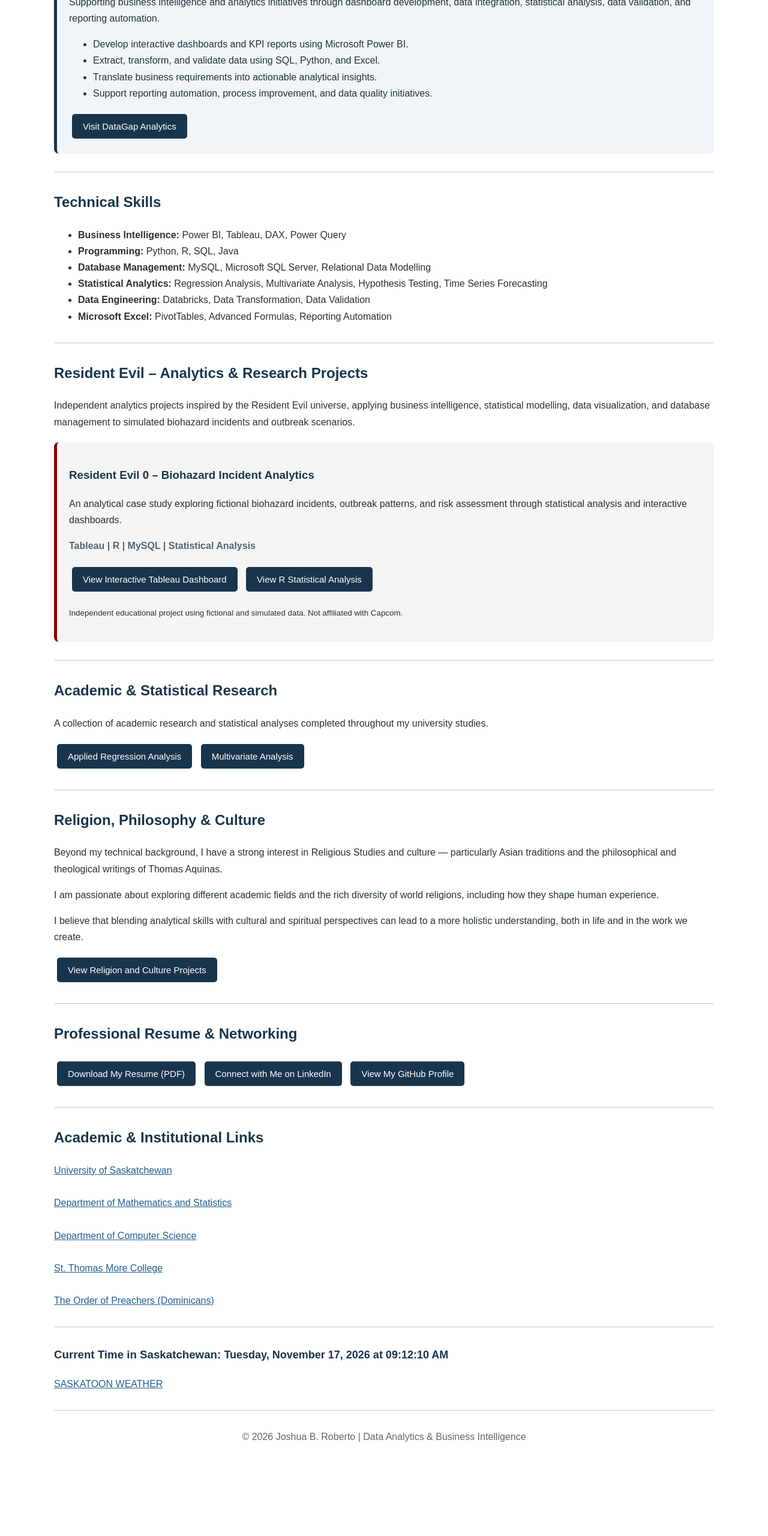
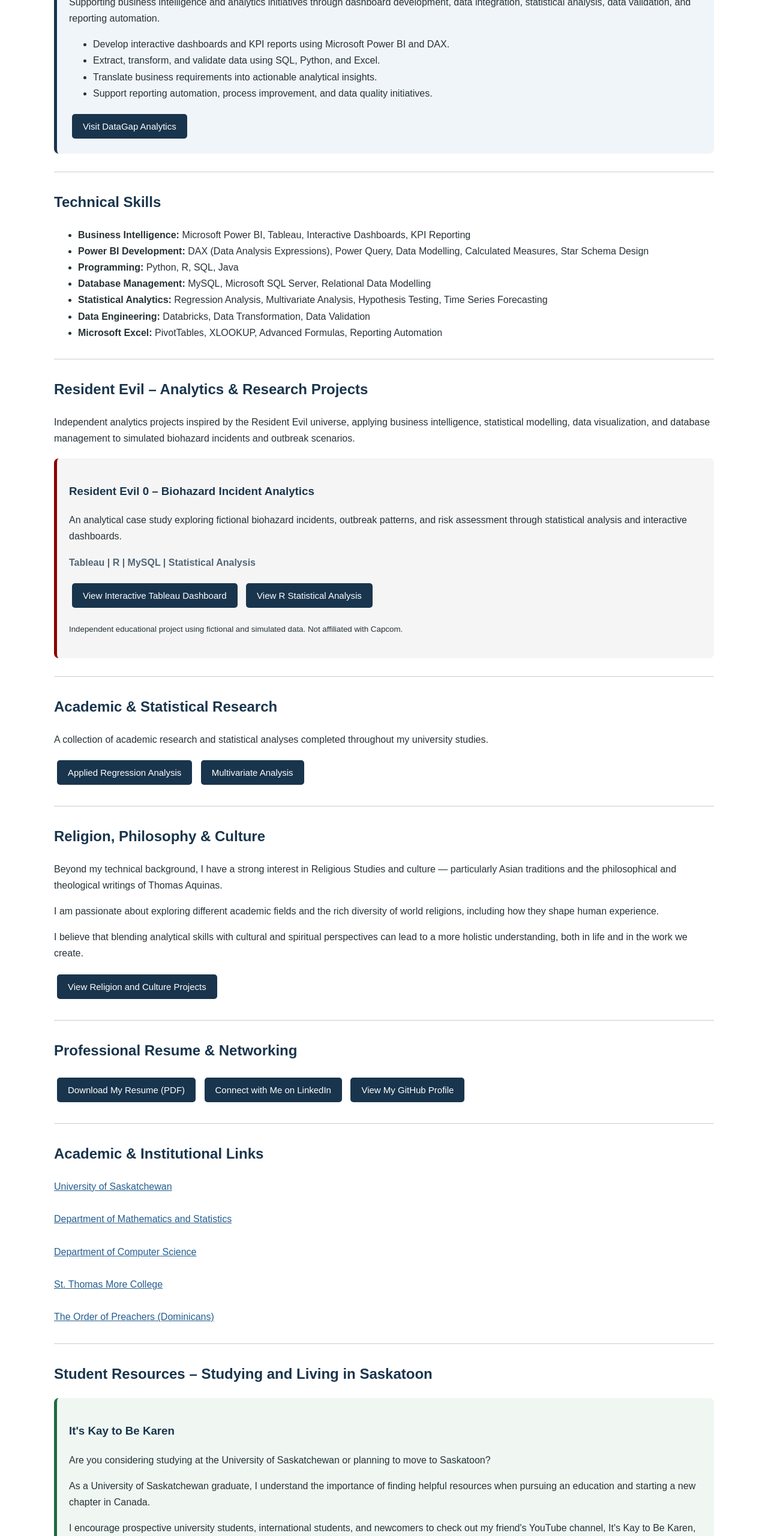
Before and after one commit to jbr690950/repository_project1, a plain HTML site: page index.html in a window 1280 px wide. Shown: the part 1153-3713 px from the top of the page at 60% size. Before the commit the page ends 3601 px from the top, so only its background shows below. Drawn offline with Linux system fonts and the light colour scheme; a script that the page names is missing.

Commit message:
Add student resources section and update content
Added a new section for student resources with a YouTube button and styled it. Updated existing content for clarity and added details about Power BI development.

```diff
--- a/index.html
+++ b/index.html
@@ -67,6 +67,22 @@
         .skills {
             color: #526777;
             font-weight: bold;
+        }
+
+        .student-resource {
+            background-color: #f0f7f2;
+            border-left: 5px solid #216b42;
+            padding: 20px;
+            margin: 20px 0;
+            border-radius: 8px;
+        }
+
+        .youtube-button {
+            background-color: #cc0000;
+        }
+
+        .youtube-button:hover {
+            background-color: #990000;
         }
     </style>
 </head>
@@ -144,16 +160,16 @@
         </p>
 
         <p>
-            Supporting business intelligence and analytics
-            initiatives through dashboard development,
-            data integration, statistical analysis,
-            data validation, and reporting automation.
+            Supporting business intelligence and analytics initiatives
+            through dashboard development, data integration,
+            statistical analysis, data validation, and reporting
+            automation.
         </p>
 
         <ul>
             <li>
-                Develop interactive dashboards and KPI reports
-                using Microsoft Power BI.
+                Develop interactive dashboards and KPI reports using
+                Microsoft Power BI and DAX.
             </li>
 
             <li>
@@ -188,7 +204,15 @@
     <ul>
         <li>
             <strong>Business Intelligence:</strong>
-            Power BI, Tableau, DAX, Power Query
+            Microsoft Power BI, Tableau, Interactive Dashboards,
+            KPI Reporting
+        </li>
+
+        <li>
+            <strong>Power BI Development:</strong>
+            DAX (Data Analysis Expressions), Power Query,
+            Data Modelling, Calculated Measures,
+            Star Schema Design
         </li>
 
         <li>
@@ -214,7 +238,8 @@
 
         <li>
             <strong>Microsoft Excel:</strong>
-            PivotTables, Advanced Formulas, Reporting Automation
+            PivotTables, XLOOKUP, Advanced Formulas,
+            Reporting Automation
         </li>
     </ul>
 
@@ -383,6 +408,45 @@
 
     <hr>
 
+    <!-- Student Resources -->
+
+    <h2>Student Resources – Studying and Living in Saskatoon</h2>
+
+    <div class="student-resource">
+
+        <h3>It's Kay to Be Karen</h3>
+
+        <p>
+            Are you considering studying at the University of
+            Saskatchewan or planning to move to Saskatoon?
+        </p>
+
+        <p>
+            As a University of Saskatchewan graduate, I understand
+            the importance of finding helpful resources when
+            pursuing an education and starting a new chapter
+            in Canada.
+        </p>
+
+        <p>
+            I encourage prospective university students,
+            international students, and newcomers to check out
+            my friend's YouTube channel, It's Kay to Be Karen,
+            for helpful perspectives on student life, education,
+            and living in Saskatoon, Saskatchewan.
+        </p>
+
+        <button class="youtube-button"
+                onclick="window.open(
+                'https://www.youtube.com/@itskaytobekaren',
+                '_blank')">
+            Visit It's Kay to Be Karen – YouTube
+        </button>
+
+    </div>
+
+    <hr>
+
     <!-- Saskatchewan Time Display -->
 
     <h3>
```
